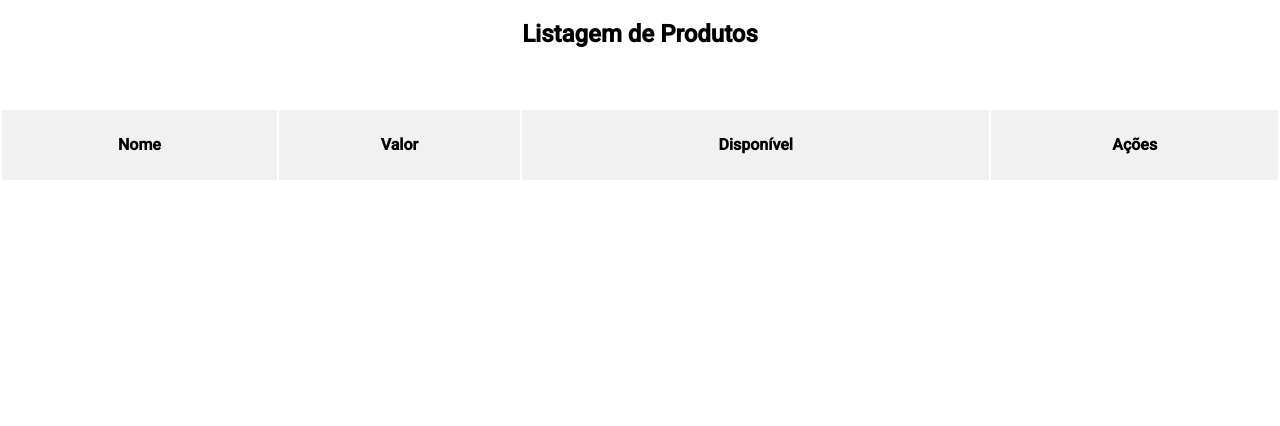
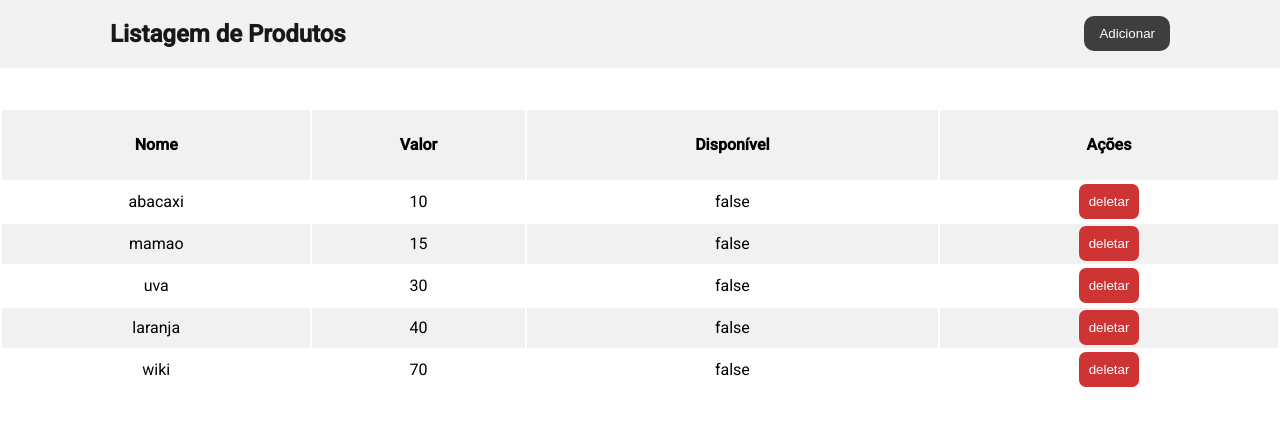
Before and after one commit to getulio-souza/listagem-produtos, an Angular app: page / in a window 1280 px wide. Shown: the top 426 px of the page. Built offline with nearby package versions, Linux system fonts and the light colour scheme.

Commit message:
changes-to-header

```diff
--- a/src/app/table-list/table-list.component.html
+++ b/src/app/table-list/table-list.component.html
@@ -1,6 +1,11 @@
 <section class="table-container">
-  <h1 class="table-title">Listagem de Produtos</h1>
-  <!-- add button -->
+  <!-- header -->
+    <div class="header-container">
+      <h1 class="table-title">Listagem de Produtos</h1>
+      <div class="add-btn-container">
+        <button (click)="openModal()">Adicionar</button>
+      </div>
+    </div>
 
   <table class="table-list table-sortable">
     <thead class="table-header">
@@ -19,11 +24,6 @@
           <td>{{item.avaliable}}</td>
           <td>
             <span class="btn-action">
-              <button
-                class="default-btn add-btn"
-                (click)="openModal()">
-                Adicionar
-              </button>
               <button
                 class="default-btn delete-btn"
                 (click)="openDeleteModal()">
@@ -110,9 +110,9 @@
       </div>
     </article>
     <!-- button -->
-    <!-- <div class="subscribe-btn"> -->
       <div>
       <button
+        class="save-btn"
         type="submit"
         [disabled]="!disableSaveBtn()"
         >Gravar dados
--- a/src/app/table-list/table-list.component.scss
+++ b/src/app/table-list/table-list.component.scss
@@ -4,13 +4,12 @@
   justify-content: center;
   align-items: center;
 
-  .btn-add{
+  .header-container {
     display: flex;
-    justify-content: center;
+    justify-content: space-between;
     gap: 20px;
     width: 100%;
     background-color: #f1f1f1;
-    padding: 10px;
     transition: .3s;
     margin-bottom: 40px;
 
@@ -18,6 +17,14 @@
       opacity: 0.9;
     }
 
+    h1{
+      padding-left: 110px;
+    }
+
+    .add-btn-container{
+      display: flex;
+      align-items: center;
+      padding-right: 110px;
       button{
         border: none;
         padding: 10px 15px;
@@ -25,12 +32,8 @@
         color: #fff;
         border-radius: 10px;
         cursor: pointer;
-      padding-right: 20px;
       }
     }
-
-  .table-title{
-    padding-bottom: 40px;
   }
 
   .table-list{
@@ -127,7 +130,6 @@
     box-shadow: 1px 2px 3px #d1caca;
     max-width: 500px;
     min-height: fit-content;
-    // height: auto;
     position: fixed;
     top: 50%;
     left: 50%;
@@ -137,7 +139,6 @@
     z-index: 5;
     @media (max-width:900px){
       width: 60%;
-      height: 60%;
     }
 
     .close-modal-btn{
@@ -253,7 +254,7 @@
       display: flex;
       gap: 20px;
 
-      .delete-btn{
+      .default-btn{
         border: none;
         padding: 10px 20px;
         font-size: 15px;
--- a/src/app/table-list/table-list.component.ts
+++ b/src/app/table-list/table-list.component.ts
@@ -32,31 +32,31 @@ export class TableListComponent implements OnInit {
   sortDirection: string = 'asc'
 
   items: items[] = [
-    // {
-    //   productName: 'abacaxi',
-    //   productValue: 10,
-    //   avaliable: false
-    // },
-    // {
-    //   productName: 'mamao',
-    //   productValue: 15,
-    //   avaliable: false
-    // },
-    // {
-    //   productName: 'uva',
-    //   productValue: 30,
-    //   avaliable: false
-    // },
-    // {
-    //   productName: 'laranja',
-    //   productValue: 40,
-    //   avaliable: false
-    // },
-    // {
-    //   productName: 'wiki',
-    //   productValue: 70,
-    //   avaliable: false
-    // },
+    {
+      productName: 'abacaxi',
+      productValue: 10,
+      avaliable: false
+    },
+    {
+      productName: 'mamao',
+      productValue: 15,
+      avaliable: false
+    },
+    {
+      productName: 'uva',
+      productValue: 30,
+      avaliable: false
+    },
+    {
+      productName: 'laranja',
+      productValue: 40,
+      avaliable: false
+    },
+    {
+      productName: 'wiki',
+      productValue: 70,
+      avaliable: false
+    },
   ]
 
   constructor() { }
```
Lines whose indentation alone changed are shown as unchanged.
